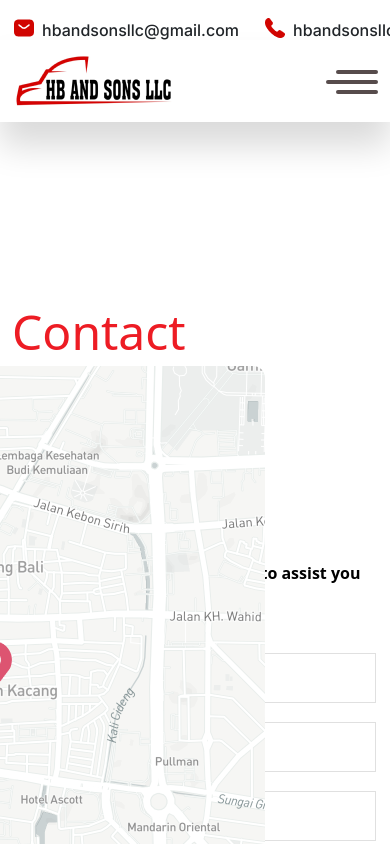
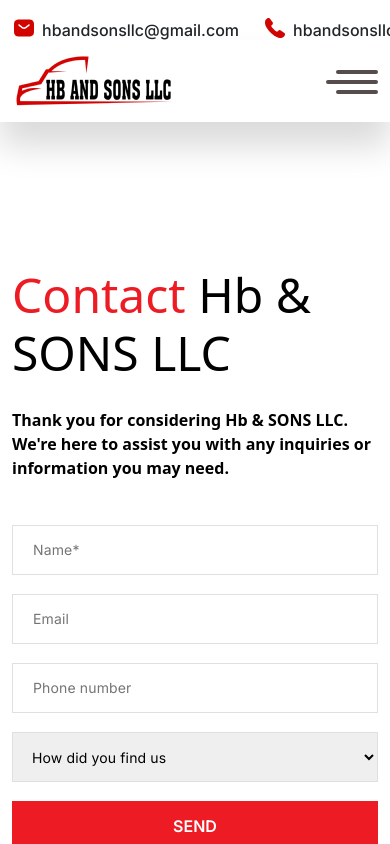
Before and after one commit to ansaralyh/hbandsons, a React (Create React App) app: page /contact in a window 390 px wide. Shown: the top 844 px of the page. Built offline with nearby package versions, Linux system fonts and the light colour scheme.

Commit message:
contact page responsiveness

```diff
--- a/src/components/styles.css
+++ b/src/components/styles.css
@@ -931,6 +931,7 @@
   width: 34.0625rem;
   height: 43.75rem;
   right: 375px;
+
   top: 100px;
 }
 .c-btn {
@@ -1003,3 +1004,47 @@
 }
 
 /* Contact */
+
+
+/* Responsive styles for tablets */
+@media (max-width: 768px) {
+  .contact {
+    height: auto;
+  }
+
+  .conatct-cc {
+    flex-direction: column;
+    align-items: stretch;
+  }
+  .contact-form h2 {
+    font-size: 48px;
+  }
+
+  .contact-form,
+  .contact-map {
+    width: 100%;
+  }
+
+  .contact-form input,
+  .contact-form select,
+  .c-btn {
+    width: 100%;
+  }
+
+  .i2 {
+    display: none;
+
+  }
+  .rectangle{
+    display: none;
+  }
+}
+
+/* Responsive styles for mobile */
+@media (max-width: 480px) {
+
+  .contact-form p {
+    width: auto;
+  }
+
+}
```
